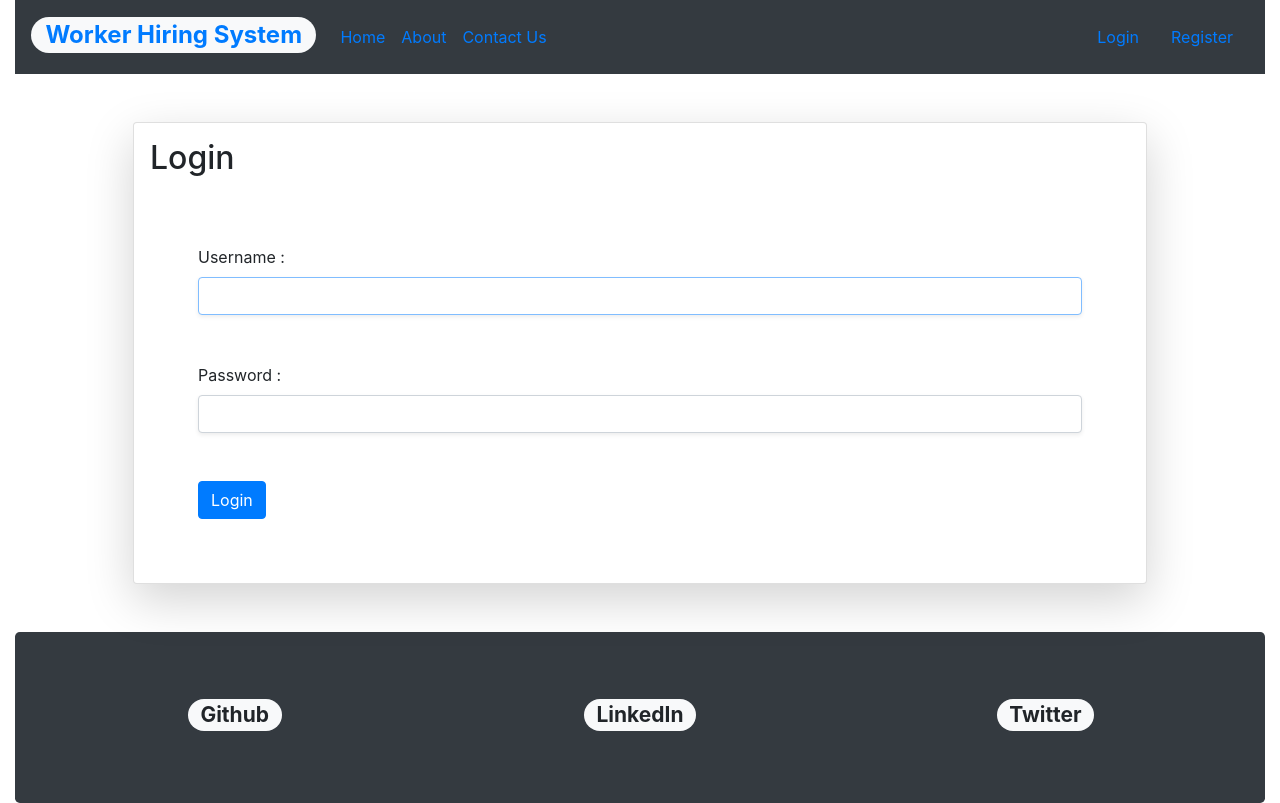
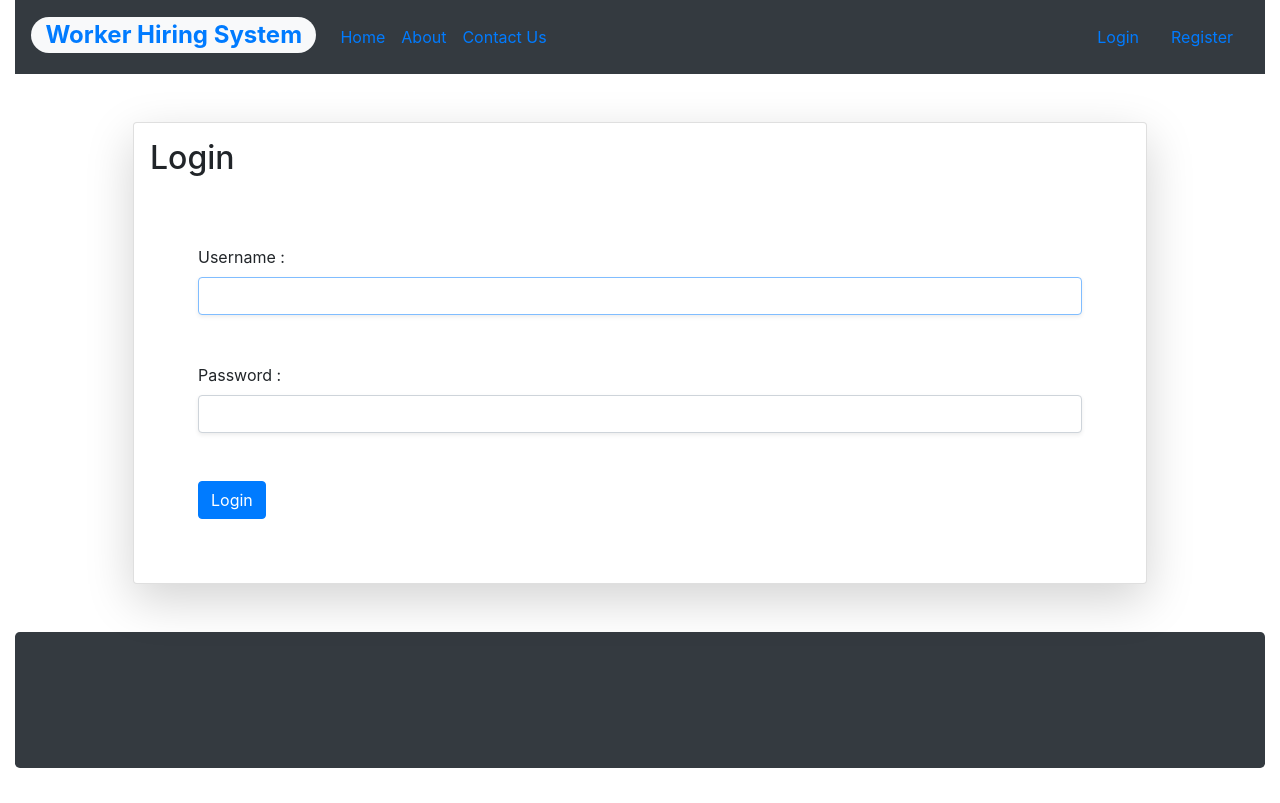
Before and after one commit to divaymohan/worker-front-end-service, a React (Create React App) app in the folder worker-frontend/: page /login in a window 1280 px wide. Built offline with nearby package versions, Linux system fonts and the light colour scheme.

Commit message:
some changed into footer

```diff
--- a/worker-frontend/src/components/footer/footer.jsx
+++ b/worker-frontend/src/components/footer/footer.jsx
@@ -6,20 +6,12 @@ class FooterBar extends Component {
     return (
       <footer className="bg-dark jumbotron text-center mb-0 ">
         <div className="row">
+          <div className="col"></div>
           <div className="col">
-            <h3>
-              <span className="badge badge-light badge-pill">Github</span>
-            </h3>
+            <h3></h3>
           </div>
           <div className="col">
-            <h3>
-              <span className="badge badge-light badge-pill">LinkedIn</span>
-            </h3>
-          </div>
-          <div className="col">
-            <h3>
-              <span className="badge badge-light badge-pill">Twitter</span>
-            </h3>
+            <h3></h3>
           </div>
         </div>
       </footer>
```
